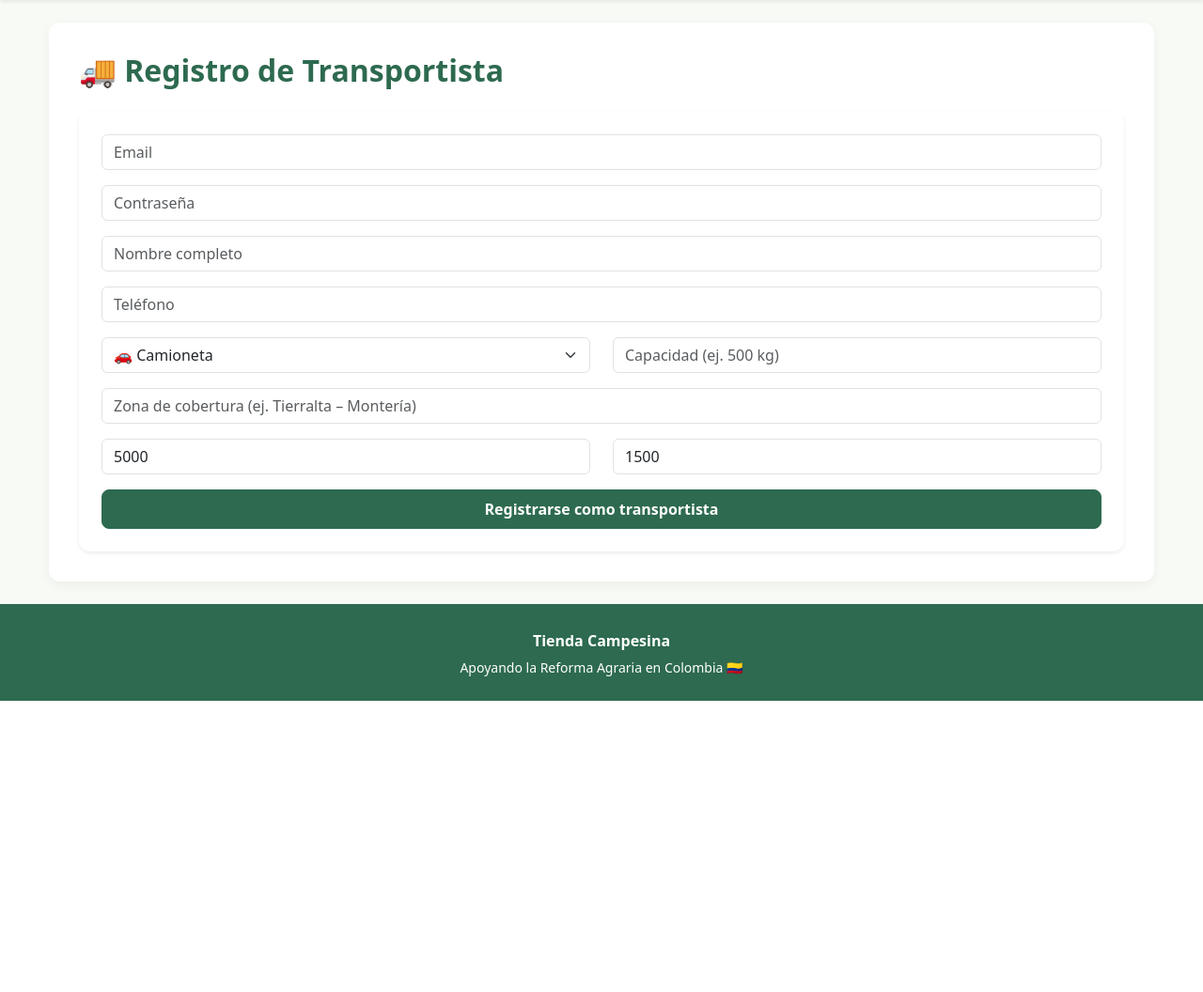
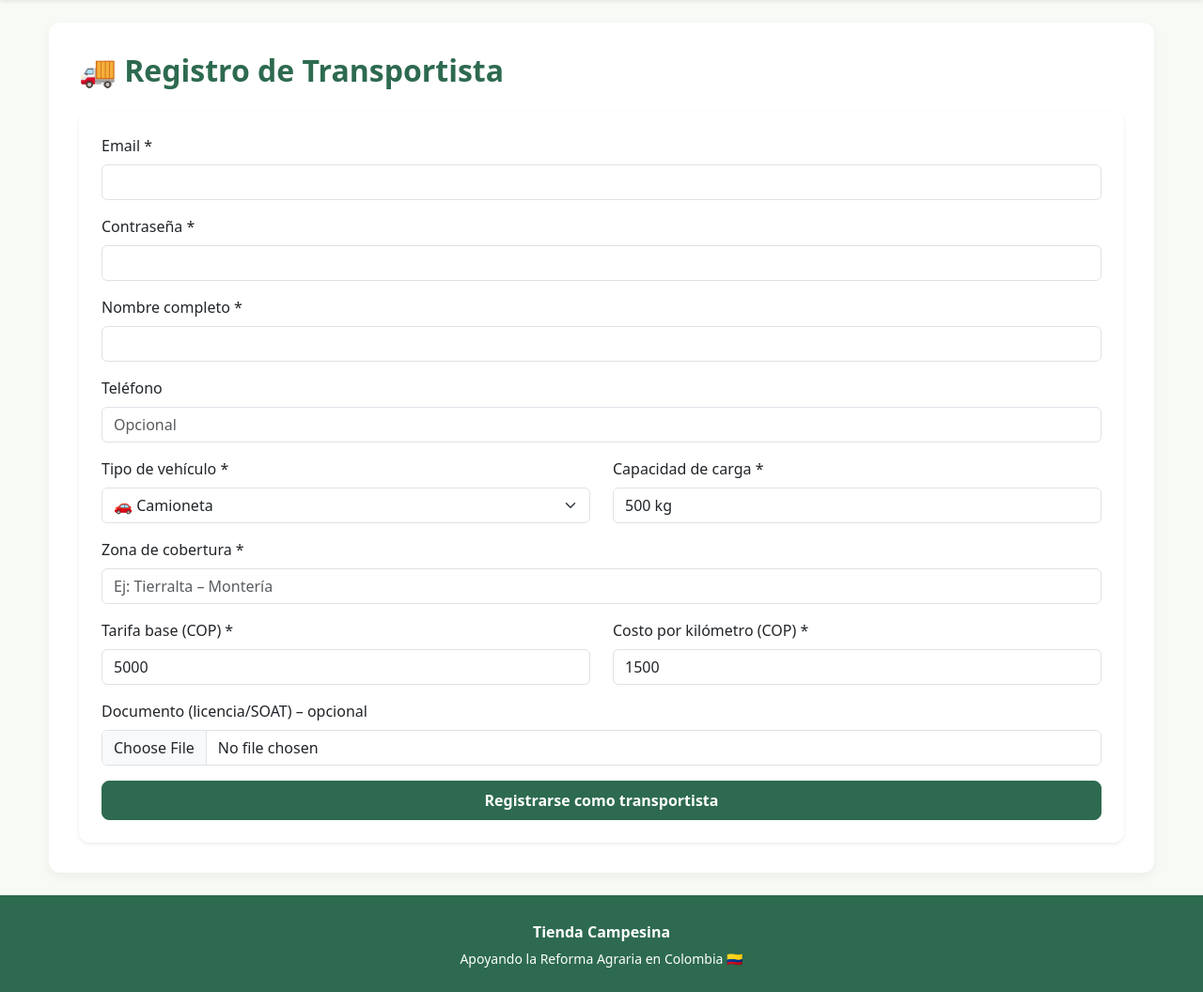
Before and after one commit to iwcorrea/tienda-campesina, a Python web app: template backend/app/templates/registro_transportista.html in a window 1280 px wide. Shown: the part 65-1121 px from the top of the page at 94% size. Before the commit the page ends 811 px from the top, so only its background shows below. Run offline with Jinja, Linux system fonts and the light colour scheme; the template is opened without the code that fills it, so the values that code supplies are empty.

Commit message:
Funcion registro transporte 2

```diff
--- a/backend/app/templates/registro_transportista.html
+++ b/backend/app/templates/registro_transportista.html
@@ -5,13 +5,26 @@
     <h2 class="fw-bold mb-4">🚚 Registro de Transportista</h2>
     <div class="card shadow-sm border-0">
         <div class="card-body p-4">
-            <form action="/auth/registro-transportista" method="post">
-                <div class="mb-3"><input type="email" name="email" class="form-control" placeholder="Email" required></div>
-                <div class="mb-3"><input type="password" name="password" class="form-control" placeholder="Contraseña" maxlength="72" required></div>
-                <div class="mb-3"><input type="text" name="nombre" class="form-control" placeholder="Nombre completo" required></div>
-                <div class="mb-3"><input type="text" name="telefono" class="form-control" placeholder="Teléfono"></div>
+            <form action="/auth/registro-transportista" method="post" enctype="multipart/form-data">
+                <div class="mb-3">
+                    <label class="form-label">Email *</label>
+                    <input type="email" name="email" class="form-control" required>
+                </div>
+                <div class="mb-3">
+                    <label class="form-label">Contraseña *</label>
+                    <input type="password" name="password" class="form-control" minlength="8" required>
+                </div>
+                <div class="mb-3">
+                    <label class="form-label">Nombre completo *</label>
+                    <input type="text" name="nombre" class="form-control" required>
+                </div>
+                <div class="mb-3">
+                    <label class="form-label">Teléfono</label>
+                    <input type="text" name="telefono" class="form-control" placeholder="Opcional">
+                </div>
                 <div class="row">
                     <div class="col-md-6">
+                        <label class="form-label">Tipo de vehículo *</label>
                         <select name="tipo_vehiculo" class="form-select mb-3">
                             <option value="moto">🏍️ Moto</option>
                             <option value="camioneta" selected>🚗 Camioneta</option>
@@ -19,13 +32,27 @@
                         </select>
                     </div>
                     <div class="col-md-6">
-                        <input type="text" name="capacidad" class="form-control mb-3" placeholder="Capacidad (ej. 500 kg)">
+                        <label class="form-label">Capacidad de carga *</label>
+                        <input type="text" name="capacidad" class="form-control mb-3" value="500 kg" required>
                     </div>
                 </div>
-                <div class="mb-3"><input type="text" name="zona_cobertura" class="form-control" placeholder="Zona de cobertura (ej. Tierralta – Montería)"></div>
+                <div class="mb-3">
+                    <label class="form-label">Zona de cobertura *</label>
+                    <input type="text" name="zona_cobertura" class="form-control" placeholder="Ej: Tierralta – Montería" required>
+                </div>
                 <div class="row">
-                    <div class="col-md-6"><input type="number" name="tarifa_base" class="form-control mb-3" value="5000" placeholder="Tarifa base (COP)"></div>
-                    <div class="col-md-6"><input type="number" name="costo_km" class="form-control mb-3" value="1500" placeholder="Costo por km (COP)"></div>
+                    <div class="col-md-6">
+                        <label class="form-label">Tarifa base (COP) *</label>
+                        <input type="number" name="tarifa_base" class="form-control mb-3" value="5000" required>
+                    </div>
+                    <div class="col-md-6">
+                        <label class="form-label">Costo por kilómetro (COP) *</label>
+                        <input type="number" name="costo_km" class="form-control mb-3" value="1500" required>
+                    </div>
+                </div>
+                <div class="mb-3">
+                    <label class="form-label">Documento (licencia/SOAT) – opcional</label>
+                    <input type="file" name="documento" class="form-control" accept=".pdf,.jpg,.png">
                 </div>
                 <button type="submit" class="btn btn-success w-100">Registrarse como transportista</button>
             </form>
```
